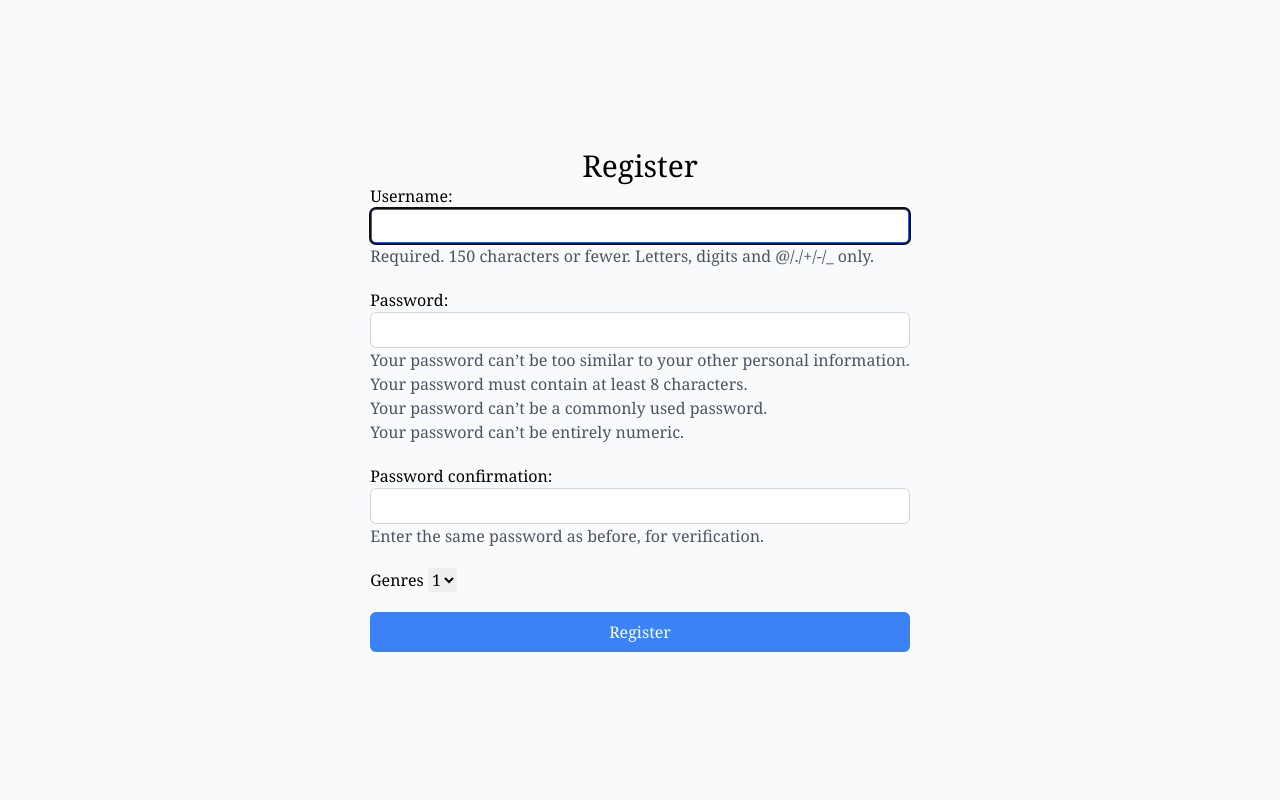
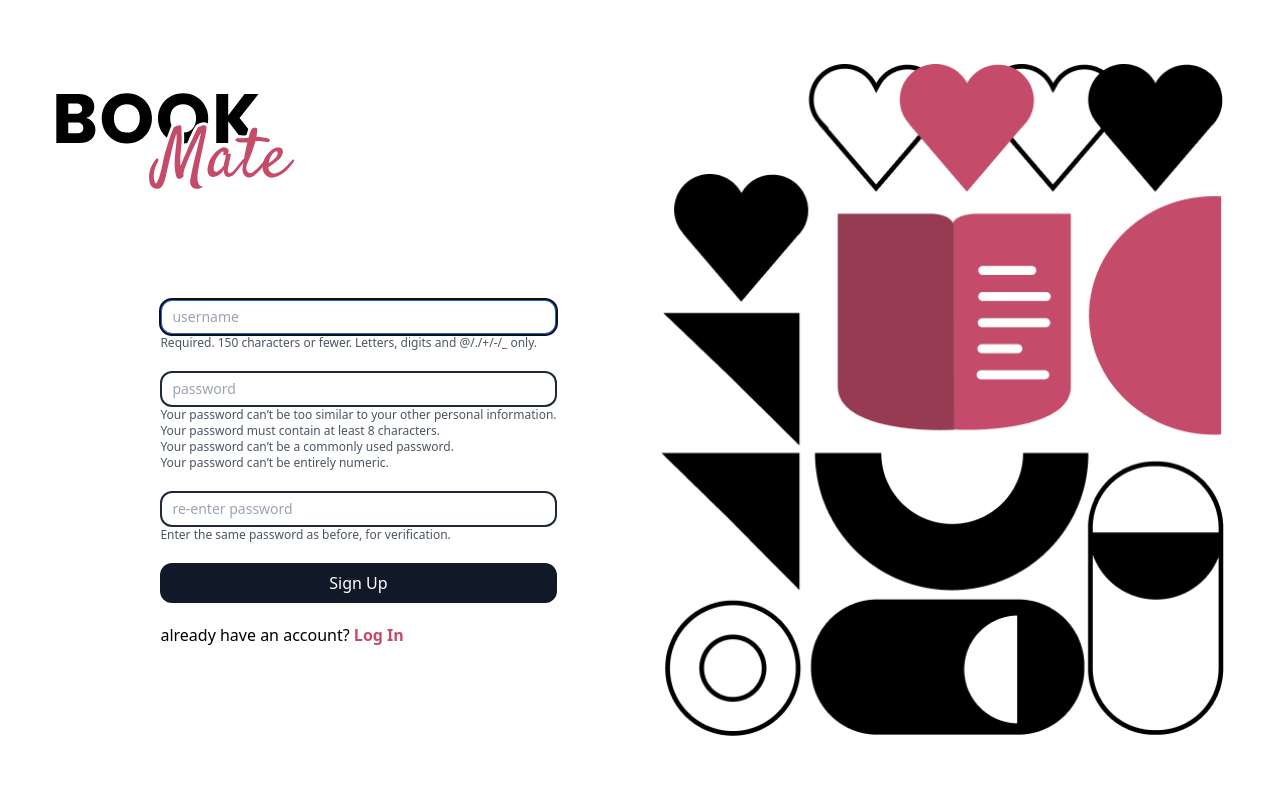
Before and after one commit to PBP-A12/bookmate-midterm, a Django app: page /auth/register/ in a window 1280 px wide. Run offline with Django 4.2, Linux system fonts and the light colour scheme; some libraries are stand-ins or nearby versions.

Commit message:
Bagusin tampilan

```diff
--- a/authentication/templates/register.html
+++ b/authentication/templates/register.html
@@ -1,83 +1,73 @@
-{%  extends 'base.html' %}
+{%  extends 'base-belum-login.html' %}
 
 {% block content %}
-
-<div class="container mx-auto">
-    <div class="flex flex-col items-center justify-center h-screen">
-        <h1 class="text-3xl">Register</h1>
-
+<div class="flex flex-col items-center justify-center h-full">
     <form class="flex flex-col justify-around gap-5" method="POST">
         {% csrf_token %}
         <!-- {{ form.as_table }} -->
         <div class="input-username">
-                <label for="id_username">Username:</label>
             <input
-                    class="w-full block py-1.5 text-gray-900 rounded-md border-0 ring-1 ring-inset ring-gray-300 placeholder:text-gray-400 focus:ring-2 focus:ring-inset focus:ring-blue-600 sm:text-sm sm:leading-6"
+                class="w-full block py-1.5 px-3 text-gray-900 rounded-xl border-0 ring-2 ring-inset ring-gray-800 placeholder:text-gray-400 focus:ring-2 focus:ring-inset focus:ring-blue-600 sm:text-sm sm:leading-6"
                 type="text" name="username" maxlength="150" autofocus required id="id_username"
+                placeholder="username"
             >
             {% if form.username.errors %}
                 {% for error in form.username.errors %}
-                        <div class="text-red-500">
+                    <div class="text-red-500 text-xs font-semibold">
                         {{ error|escape }}
                     </div>
                 {% endfor %}
             {% else %}
-                    <div class="text-gray-600">
+                <div class="text-gray-600 text-xs">
                     {{ form.username.help_text }}
                 </div>
             {% endif %}
         </div>
         <div class="input-password1">
-                <label for="id_password1">Password:</label>
             <input
-                    class="w-full block py-1.5 text-gray-900 rounded-md border-0 ring-1 ring-inset ring-gray-300 placeholder:text-gray-400 focus:ring-2 focus:ring-inset focus:ring-blue-600 sm:text-sm sm:leading-6"
+                class="w-full block py-1.5 px-3 text-gray-900 rounded-xl border-0 ring-2 ring-inset ring-gray-800 placeholder:text-gray-400 focus:ring-2 focus:ring-inset focus:ring-blue-600 sm:text-sm sm:leading-6"
                 type="password" name="password1" autocomplete="new-password" required="" id="id_password1"
+                placeholder="password"
             >
             {% if form.password1.errors %}
                 {% for error in form.password1.errors %}
-                        <div class="text-red-500">
-                            <strong>{{ error|escape }}</strong>
+                    <div class="text-red-500 text-xs font-semibold">
+                        {{ error|escape }}
                     </div>
                 {% endfor %}
             {% else %}
-                    <div class="text-gray-600">
+                <div class="text-gray-600 text-xs">
                     {{ form.password1.help_text }}
                 </div>
             {% endif %}
         </div>
+
         <div class="input-password2">
-                <label for="id_password2">Password confirmation:</label>
             <input
-                    class="w-full block py-1.5 text-gray-900 rounded-md border-0 ring-1 ring-inset ring-gray-300 placeholder:text-gray-400 focus:ring-2 focus:ring-inset focus:ring-blue-600 sm:text-sm sm:leading-6"
+                class="w-full block py-1.5 px-3 text-gray-900 rounded-xl border-0 ring-2 ring-inset ring-gray-800 placeholder:text-gray-400 focus:ring-2 focus:ring-inset focus:ring-blue-600 sm:text-sm sm:leading-6"
                 type="password" name="password2" autocomplete="new-password" required="" id="id_password2"
+                placeholder="re-enter password"
             >
             {% if form.password2.errors %}
                 {% for error in form.password2.errors %}
-                        <div class="text-red-500">
-                            <strong>{{ error|escape }}</strong>
+                    <div class="text-red-500 text-xs font-semibold">
+                        {{ error|escape }}
                     </div>
                 {% endfor %}
             {% else %}
-                    <div class="text-gray-600">
+                <div class="text-gray-600 text-xs">
                     {{ form.password2.help_text }}
                 </div>
             {% endif %}
         </div>
-            <div>
-                <label for="genres">Genres</label>
-                <select name="genres">
-                    <option>1</option>
-                    <option>2</option>
-                    <option>3</option>
-                </select>
-            </div>
         <button
-                class="bg-blue-500 hover:bg-blue-700 hover:cursor-pointer text-white h-10 rounded-md"
+            class="rounded-xl bg-gray-900 hover:bg-black hover:text-gray-100 pointer-events-auto text-white h-10"
             type="submit"
         >
-                Register
+            Sign Up
         </button>
+        <p>already have an account? <a class="text-[#C44B6A] font-semibold" href="{% url 'authentication:login' %}">Log In</a></p>
     </form>
 </div>
-</div>
+
 {% endblock content %}
--- a/bookmate/settings.py
+++ b/bookmate/settings.py
@@ -140,7 +140,7 @@ USE_TZ = True
 
 STATIC_URL = 'static/'
 
-STATIC_ROOT = os.path.join(BASE_DIR, 'static')
+STATIC_ROOT = os.path.join(BASE_DIR, 'static/')
 
 # Default primary key field type
 # https://docs.djangoproject.com/en/4.2/ref/settings/#default-auto-field
@@ -150,3 +150,5 @@ DEFAULT_AUTO_FIELD = 'django.db.models.BigAutoField'
 INTERNAL_IPS = [
     "127.0.0.1",
 ]
+
+TAILWIND_APP_NAME = 'theme'
--- /dev/null
+++ b/templates/base-belum-login.html
@@ -0,0 +1,37 @@
+<!DOCTYPE html>
+<html lang="en">
+    <head>
+        <title>BookMate</title>
+		<meta charset="UTF-8">
+		<meta name="viewport" content="width=device-width, initial-scale=1.0">
+		<meta http-equiv="X-UA-Compatible" content="ie=edge">
+        {% block meta %}
+        {% endblock meta %}
+        <script src="https://cdn.tailwindcss.com"></script>
+    </head>
+    <!-- harusnya mirip sama base tapi nambah -->
+    <body class="leading-normal tracking-normal font-sans">
+        <div class="h-screen flex justify-between py-16 px-14 min-w-screen">
+            <!-- bagi jadi 2 kolom, kanan gambar, kiri tulisan-->
+
+                <div class="w-full flex flex-col">
+                    {% load static %}
+                    <div>
+                        <a href="{% url 'home:show_main' %}">
+                            <img src="{% static 'logo.svg' %}" class="h-min" alt="BookMate">
+                        </a>
+                    </div>
+                    <div class="px-5 grow flex flex-col items-center justify-center">
+                        {% block content %}
+                        {% endblock content %}
+                    </div>
+                </div>
+
+                <div class="min-w-fit object-cobtain hidden lg:block">
+                    {% load static %}
+                    <img class="h-full align-center" src="{% static 'main-bg.png' %}" alt="">
+                </div>
+
+            </div>
+	</body>
+</html>
--- a/templates/base.html
+++ b/templates/base.html
@@ -10,7 +10,7 @@
         <script src="https://cdn.tailwindcss.com"></script>
     </head>
 
-    <body class="bg-gray-50 font-serif leading-normal tracking-normal">
+    <body class="leading-normal tracking-normal font-sans">
         {% block content %}
         {% endblock content %}
 	</body>
```
Also changed, not shown: authentication/templates/login.html (+17 -22 lines), home/templates/home.html (added, +101 -0 lines), home/templates/landing.html (added, +22 -0 lines), home/templates/main.html (deleted, +0 -65 lines), home/views.py (+9 -6 lines), home/static/arrow.svg (added), home/static/logo.svg (added), home/static/main-bg.png (added), home/static/main-match-bg.png (added), static/logo.svg (added), static/main-bg.png (added). Lines whose indentation alone changed are shown as unchanged.
